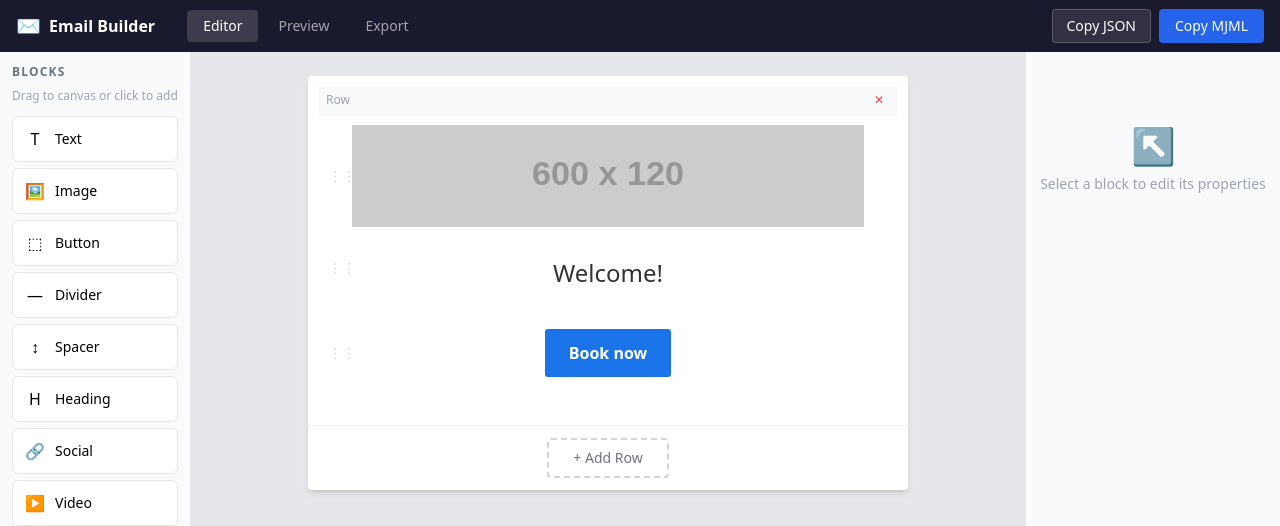
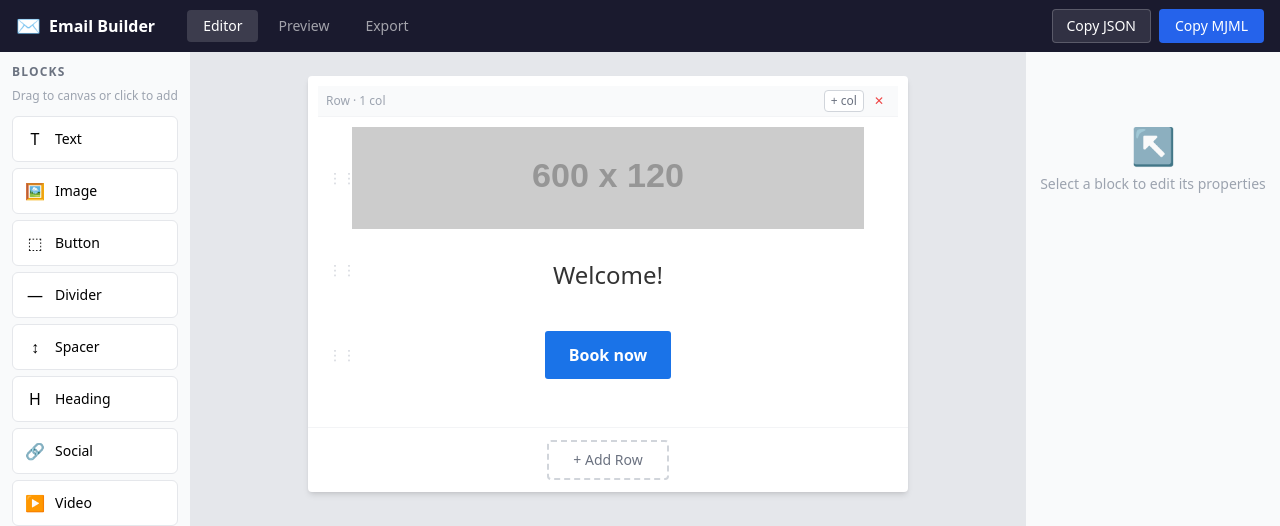
Before and after one commit to szymonhel/ng-mail-builder, an Angular app: page / in a window 1280 px wide. Shown: the top 526 px of the page. Built offline with nearby package versions, Linux system fonts and the light colour scheme.

Commit message:
Fix table

```diff
--- /dev/null
+++ b/src/app/editor/canvas/column/column.component.ts
@@ -0,0 +1,103 @@
+import { Component, inject, input, OnInit, OnDestroy, computed } from '@angular/core';
+import { CdkDrag, CdkDropList, CdkDragDrop, CdkDragPlaceholder, moveItemInArray, transferArrayItem } from '@angular/cdk/drag-drop';
+import { EditorStore } from '../../../store/editor.store';
+import { DropListsService, PALETTE_LIST_ID } from '../../drop-lists.service';
+import { Row, Column, Block } from '../../../models/email-doc.model';
+import { BlockHostComponent } from '../../block-host/block-host.component';
+import { PaletteItem } from '../../palette/palette.component';
+
+@Component({
+  selector: 'app-column',
+  standalone: true,
+  imports: [CdkDrag, CdkDropList, CdkDragPlaceholder, BlockHostComponent],
+  template: `
+    <div cdkDropList
+         [id]="listId"
+         [cdkDropListData]="col().blocks"
+         [cdkDropListConnectedTo]="connectedTo()"
+         (cdkDropListDropped)="onBlockDrop($any($event))"
+         class="min-h-[48px] p-1 h-full">
+      @for (block of col().blocks; track block.id) {
+        <div cdkDrag
+             class="group relative border-2 rounded my-1 transition-all bg-white cursor-pointer"
+             [class.border-blue-500]="isSelected(block.id)"
+             [class.bg-blue-50]="isSelected(block.id)"
+             [class.border-transparent]="!isSelected(block.id)"
+             (click)="selectBlock(block.id, $event)">
+          <div class="absolute left-1 top-1/2 -translate-y-1/2 cursor-grab text-gray-300 text-sm z-10 select-none hover:text-gray-500" cdkDragHandle>&#x22EE;&#x22EE;</div>
+          <div class="px-7">
+            <app-block-host [block]="block" />
+          </div>
+          <div class="absolute right-1 top-1 opacity-0 group-hover:opacity-100 transition-opacity"
+               [class.opacity-100]="isSelected(block.id)">
+            <button class="border-0 bg-transparent cursor-pointer px-1.5 py-0.5 rounded text-xs text-red-500 hover:bg-red-50" (click)="removeBlock(block.id, $event)" title="Remove block">&#x2715;</button>
+          </div>
+          <div *cdkDragPlaceholder class="h-10 bg-blue-100 border-2 border-dashed border-blue-500 rounded"></div>
+        </div>
+      }
+      @if (col().blocks.length === 0) {
+        <div class="flex items-center justify-center h-16 border-2 border-dashed border-gray-200 rounded text-gray-400 text-xs">
+          Drop here
+        </div>
+      }
+    </div>
+  `
+})
+export class ColumnComponent implements OnInit, OnDestroy {
+  row = input.required<Row>();
+  col = input.required<Column>();
+
+  store = inject(EditorStore);
+  dropListsService = inject(DropListsService);
+
+  get listId() { return 'col-' + this.col().id; }
+
+  connectedTo = computed(() => [
+    PALETTE_LIST_ID,
+    ...this.dropListsService.columnIds().filter(id => id !== this.listId)
+  ]);
+
+  ngOnInit() { this.dropListsService.register(this.listId); }
+  ngOnDestroy() { this.dropListsService.unregister(this.listId); }
+
+  onBlockDrop(event: CdkDragDrop<Block[] | PaletteItem[]>) {
+    if (event.previousContainer.id === PALETTE_LIST_ID) {
+      const paletteItem = event.item.data as PaletteItem;
+      this.store.addBlockAt(this.row().id, this.col().id, paletteItem.type, event.currentIndex);
+    } else if (event.previousContainer === event.container) {
+      const blocks = [...this.col().blocks];
+      moveItemInArray(blocks, event.previousIndex, event.currentIndex);
+      this.store.setBlocksInColumn(this.row().id, this.col().id, blocks);
+    } else {
+      const sourceColId = event.previousContainer.id.replace('col-', '');
+      let sourceRowId: string | null = null;
+      for (const row of this.store.doc().rows) {
+        if (row.columns.some(c => c.id === sourceColId)) {
+          sourceRowId = row.id;
+          break;
+        }
+      }
+      if (!sourceRowId) return;
+      const sourceBlocks = [...(event.previousContainer.data as Block[])];
+      const targetBlocks = [...this.col().blocks];
+      transferArrayItem(sourceBlocks, targetBlocks, event.previousIndex, event.currentIndex);
+      this.store.setBlocksInColumn(sourceRowId, sourceColId, sourceBlocks);
+      this.store.setBlocksInColumn(this.row().id, this.col().id, targetBlocks);
+    }
+  }
+
+  selectBlock(id: string, event: MouseEvent) {
+    event.stopPropagation();
+    this.store.selectBlock(id);
+    this.store.selectRow(this.row().id);
+  }
+
+  removeBlock(blockId: string, event: MouseEvent) {
+    event.stopPropagation();
+    this.store.removeBlock(blockId);
+  }
+
+  isSelected(blockId: string) {
+    return this.store.selectedBlockId() === blockId;
+  }
+}
--- a/src/app/editor/canvas/row/row.component.html
+++ b/src/app/editor/canvas/row/row.component.html
@@ -2,37 +2,30 @@
      [class.border-blue-500]="isRowSelected()"
      [class.border-transparent]="!isRowSelected()"
      (click)="selectRow($event)">
+
+  <!-- Row toolbar -->
   <div class="flex items-center justify-between px-2 py-1 bg-gray-50 border-b border-gray-100 text-xs text-gray-400">
-    <span>Row</span>
-    <button class="border-0 bg-transparent cursor-pointer px-1.5 py-0.5 rounded text-xs text-red-500 hover:bg-red-50" (click)="removeRow($event)" title="Remove row">&#x2715;</button>
+    <span>Row &middot; {{ row().columns.length }} col{{ row().columns.length !== 1 ? 's' : '' }}</span>
+    <div class="flex items-center gap-1">
+      <button class="border border-gray-300 bg-white text-gray-500 cursor-pointer px-1.5 py-0.5 rounded text-xs hover:border-blue-400 hover:text-blue-600 hover:bg-blue-50"
+              (click)="addColumn($event)" title="Add column">+ col</button>
+      <button class="border-0 bg-transparent cursor-pointer px-1.5 py-0.5 rounded text-xs text-red-500 hover:bg-red-50"
+              (click)="removeRow($event)" title="Remove row">&#x2715;</button>
+    </div>
   </div>
-  <div cdkDropList
-       [id]="columnListId"
-       [cdkDropListData]="column.blocks"
-       [cdkDropListConnectedTo]="connectedTo()"
-       (cdkDropListDropped)="onBlockDrop($any($event))"
-       class="min-h-[48px] p-1">
-    @for (block of column.blocks; track block.id) {
-      <div cdkDrag
-           class="group relative border-2 rounded my-1 transition-all bg-white cursor-pointer"
-           [class.border-blue-500]="isSelected(block.id)"
-           [class.bg-blue-50]="isSelected(block.id)"
-           [class.border-transparent]="!isSelected(block.id)"
-           (click)="selectBlock(block.id, $event)">
-        <div class="absolute left-1 top-1/2 -translate-y-1/2 cursor-grab text-gray-300 text-sm z-10 select-none hover:text-gray-500" cdkDragHandle>&#x22EE;&#x22EE;</div>
-        <div class="px-7">
-          <app-block-host [block]="block" />
-        </div>
-        <div class="absolute right-1 top-1 opacity-0 group-hover:opacity-100 transition-opacity"
-             [class.opacity-100]="isSelected(block.id)">
-          <button class="border-0 bg-transparent cursor-pointer px-1.5 py-0.5 rounded text-xs text-red-500 hover:bg-red-50" (click)="removeBlock(block.id, $event)" title="Remove block">&#x2715;</button>
-        </div>
-        <div *cdkDragPlaceholder class="h-10 bg-blue-100 border-2 border-dashed border-blue-500 rounded"></div>
-      </div>
-    }
-    @if (column.blocks.length === 0) {
-      <div class="flex items-center justify-center h-16 border-2 border-dashed border-gray-200 rounded text-gray-400 text-sm">
-        <span>Drag a block from the palette</span>
+
+  <!-- Columns -->
+  <div class="flex divide-x divide-gray-200">
+    @for (col of row().columns; track col.id; let last = $last) {
+      <div class="flex-1 min-w-0 relative">
+
+        <!-- Remove column button (only when >1 col) -->
+        @if (row().columns.length > 1) {
+          <button class="absolute top-1 right-1 z-10 border-0 bg-transparent cursor-pointer text-[10px] text-red-400 hover:text-red-600 leading-none px-1"
+                  (click)="removeColumn(col.id, $event)" title="Remove column">&#x2715; col</button>
+        }
+
+        <app-column [row]="row()" [col]="col" />
       </div>
     }
   </div>
--- a/src/app/editor/canvas/row/row.component.ts
+++ b/src/app/editor/canvas/row/row.component.ts
@@ -1,79 +1,26 @@
-import { Component, inject, input, OnInit, OnDestroy, computed } from '@angular/core';
-import { CdkDrag, CdkDropList, CdkDragDrop, CdkDragPlaceholder, moveItemInArray, transferArrayItem } from '@angular/cdk/drag-drop';
+import { Component, inject, input } from '@angular/core';
 import { EditorStore } from '../../../store/editor.store';
-import { DropListsService, PALETTE_LIST_ID } from '../../drop-lists.service';
-import { Row, Block, BlockType } from '../../../models/email-doc.model';
-import { BlockHostComponent } from '../../block-host/block-host.component';
-import { PaletteItem } from '../../palette/palette.component';
+import { Row } from '../../../models/email-doc.model';
+import { ColumnComponent } from '../column/column.component';
 
 @Component({
   selector: 'app-row',
   standalone: true,
-  imports: [CdkDrag, CdkDropList, CdkDragPlaceholder, BlockHostComponent],
+  imports: [ColumnComponent],
   templateUrl: './row.component.html'
 })
-export class RowComponent implements OnInit, OnDestroy {
+export class RowComponent {
   row = input.required<Row>();
   store = inject(EditorStore);
-  dropListsService = inject(DropListsService);
 
-  get column() { return this.row().columns[0]; }
-
-  // Connect this column to all other columns so blocks can move between rows
-  connectedTo = computed(() => [
-    PALETTE_LIST_ID,
-    ...this.dropListsService.columnIds().filter(id => id !== 'col-' + this.column.id)
-  ]);
-
-  get columnListId() { return 'col-' + this.column.id; }
-
-  ngOnInit() {
-    this.dropListsService.register(this.columnListId);
+  addColumn(event: MouseEvent) {
+    event.stopPropagation();
+    this.store.addColumn(this.row().id);
   }
 
-  ngOnDestroy() {
-    this.dropListsService.unregister(this.columnListId);
-  }
-
-  onBlockDrop(event: CdkDragDrop<Block[] | PaletteItem[]>) {
-    if (event.previousContainer.id === PALETTE_LIST_ID) {
-      // Dragged from palette → create a new block at the drop position
-      const paletteItem = event.item.data as PaletteItem;
-      this.store.addBlockAt(this.row().id, this.column.id, paletteItem.type, event.currentIndex);
-    } else if (event.previousContainer === event.container) {
-      // Reorder within the same column
-      const blocks = [...this.column.blocks];
-      moveItemInArray(blocks, event.previousIndex, event.currentIndex);
-      this.store.setBlocksInColumn(this.row().id, this.column.id, blocks);
-    } else {
-      // Move from another row's column
-      const sourceColId = event.previousContainer.id.replace('col-', '');
-      let sourceRowId: string | null = null;
-      for (const row of this.store.doc().rows) {
-        if (row.columns.some(c => c.id === sourceColId)) {
-          sourceRowId = row.id;
-          break;
-        }
-      }
-      if (!sourceRowId) return;
-
-      const sourceBlocks = [...(event.previousContainer.data as Block[])];
-      const targetBlocks = [...this.column.blocks];
-      transferArrayItem(sourceBlocks, targetBlocks, event.previousIndex, event.currentIndex);
-      this.store.setBlocksInColumn(sourceRowId, sourceColId, sourceBlocks);
-      this.store.setBlocksInColumn(this.row().id, this.column.id, targetBlocks);
-    }
-  }
-
-  selectBlock(id: string, event: MouseEvent) {
+  removeColumn(colId: string, event: MouseEvent) {
     event.stopPropagation();
-    this.store.selectBlock(id);
-    this.store.selectRow(this.row().id);
-  }
-
-  removeBlock(blockId: string, event: MouseEvent) {
-    event.stopPropagation();
-    this.store.removeBlock(blockId);
+    this.store.removeColumn(this.row().id, colId);
   }
 
   removeRow(event: MouseEvent) {
@@ -81,17 +28,13 @@ export class RowComponent implements OnInit, OnDestroy {
     this.store.removeRow(this.row().id);
   }
 
-  isSelected(blockId: string) {
-    return this.store.selectedBlockId() === blockId;
+  selectRow(event: MouseEvent) {
+    event.stopPropagation();
+    this.store.selectRow(this.row().id);
+    this.store.selectBlock(null);
   }
 
   isRowSelected() {
     return this.store.selectedRowId() === this.row().id && !this.store.selectedBlockId();
   }
-
-  selectRow(event: MouseEvent) {
-    event.stopPropagation();
-    this.store.selectRow(this.row().id);
-    this.store.selectBlock(null);
-  }
 }
--- a/src/app/store/editor.store.ts
+++ b/src/app/store/editor.store.ts
@@ -146,6 +146,26 @@ export class EditorStore {
     this._doc.update(d => ({ ...d, rows: [...d.rows, row] }));
   }
 
+  addColumn(rowId: string) {
+    this._doc.update(d => ({
+      ...d,
+      rows: d.rows.map(r => r.id !== rowId ? r : {
+        ...r,
+        columns: [...r.columns, { id: uid(), blocks: [] }]
+      })
+    }));
+  }
+
+  removeColumn(rowId: string, colId: string) {
+    this._doc.update(d => ({
+      ...d,
+      rows: d.rows.map(r => r.id !== rowId ? r : {
+        ...r,
+        columns: r.columns.filter(c => c.id !== colId)
+      })
+    }));
+  }
+
   removeRow(rowId: string) {
     this._doc.update(d => ({ ...d, rows: d.rows.filter(r => r.id !== rowId) }));
     if (this._selectedRowId() === rowId) this._selectedRowId.set(null);
```
